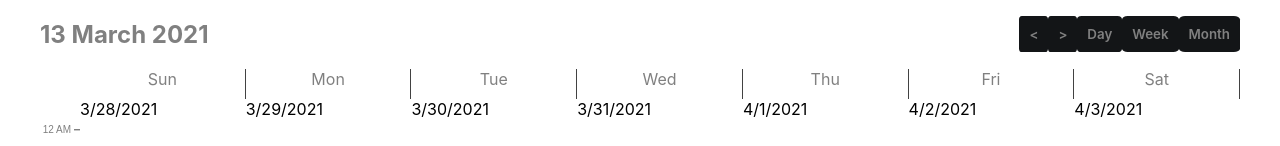
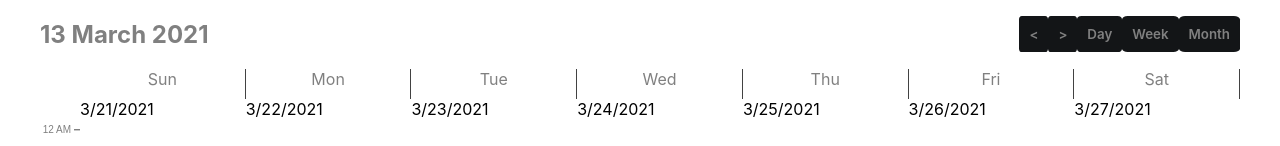
Before and after one commit to ForgottenTale/IEEE-site, a React (Create React App) app: page / in a window 1280 px wide. Both pictures are taken after a click on the button "Week". Shown: the top 146 px of the page. Built offline with nearby package versions, Linux system fonts and the light colour scheme.

Commit message:
Week view have dates

```diff
--- a/src/components/calender/components/events.js
+++ b/src/components/calender/components/events.js
@@ -1,9 +1,10 @@
 import * as d3 from 'd3';
 import { useEffect, useRef } from 'react';
 
-export default function Events({ calendarEvents,day }) {
+export default function Events({ calendarEvents, day }) {
 
     const ref = useRef();
+
 
     useEffect(() => {
 
@@ -103,12 +104,13 @@ export default function Events({ calendarEvents,day }) {
             .attr('y', d => yScale(new Date(d.timeFrom)) + 20)
             .text(d => d.title);
 
-    }, [])
+
+    }, [calendarEvents])
 
     return (
-        <div>
-            <div>{day.key}</div>
+        <div style={{ width: "100%" }}>
+            <div style={{ width: "100%" }}>{day.key}</div>
             <div ref={ref}></div>
         </div>
-        );
+    );
 }
--- a/src/components/calender/components/weekView.js
+++ b/src/components/calender/components/weekView.js
@@ -6,27 +6,33 @@ import { useEffect, useState } from 'react';
 
 function WeekView({ calendarEvents, days }) {
     const [currentWeek, setCurrentWeek] = useState(0)
-    const [week,setWeeks]= useState([]);
+    const [week,setWeek]= useState([]);
 
     useEffect(() => {
-        var weeks = [];
         var temp = [];
+        var temp2=[];
         var p = 0;
+        var today = new Date();
+        today.setDate(22);
+        today = today.toLocaleDateString();
+
         for (let i = 0; i < days.length; i++) {
             temp.push(days[i]);
 
             if (temp.length % 7 === 0) {
-                setWeeks(temp);
+                p=p+1;
+                temp2.push(temp);
                 temp = [];
-                p=p+1;
             }
-            if (days[i].key === new Date().toLocaleDateString()) {
+            if (days[i].key === today) {
                 setCurrentWeek(p);
             }
 
         }
-        console.log(weeks)
-    }, [])
+
+        setWeek(temp2);
+
+    }, [days])
 
     return (
         <div className="weekView">
@@ -39,7 +45,7 @@ function WeekView({ calendarEvents, days }) {
                     <TimeSeries />
                 </div>
                 <div className="weekView_container_events">
-                    {week.map((day)=><Events calendarEvents={calendarEvents} day={day}/>)}
+                    {(currentWeek >0) ? week[currentWeek].map((day)=><Events calendarEvents={calendarEvents} day={day}/>):null}
                 </div>
             </div>
 
--- a/src/components/calender/components/weekView.scss
+++ b/src/components/calender/components/weekView.scss
@@ -1,9 +1,11 @@
 .weekView {
     &_container {
         display: flex;
+        width: 100%;
 
         &_events {
             display: flex;
+            width: 100%;
         }
     }
 }
```
